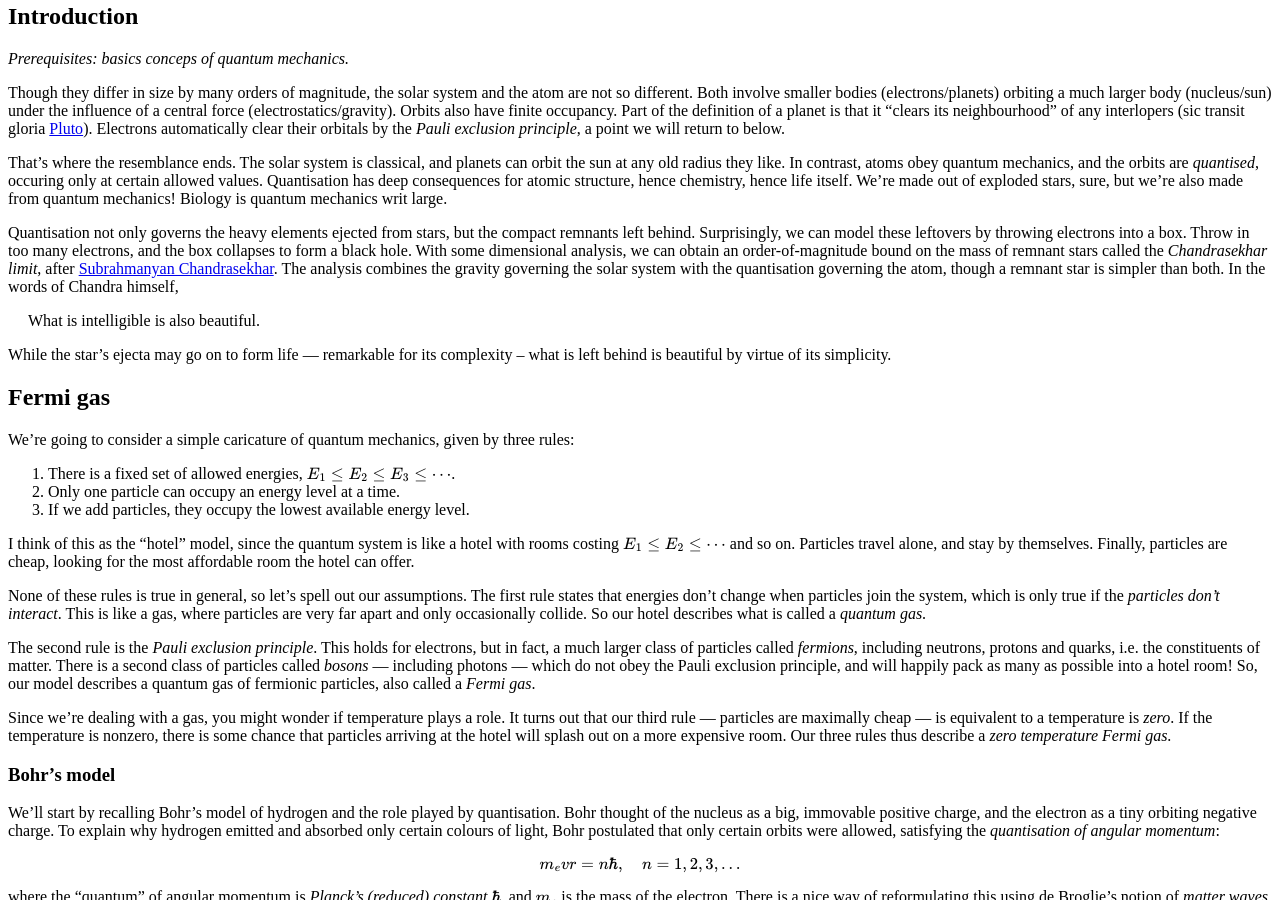
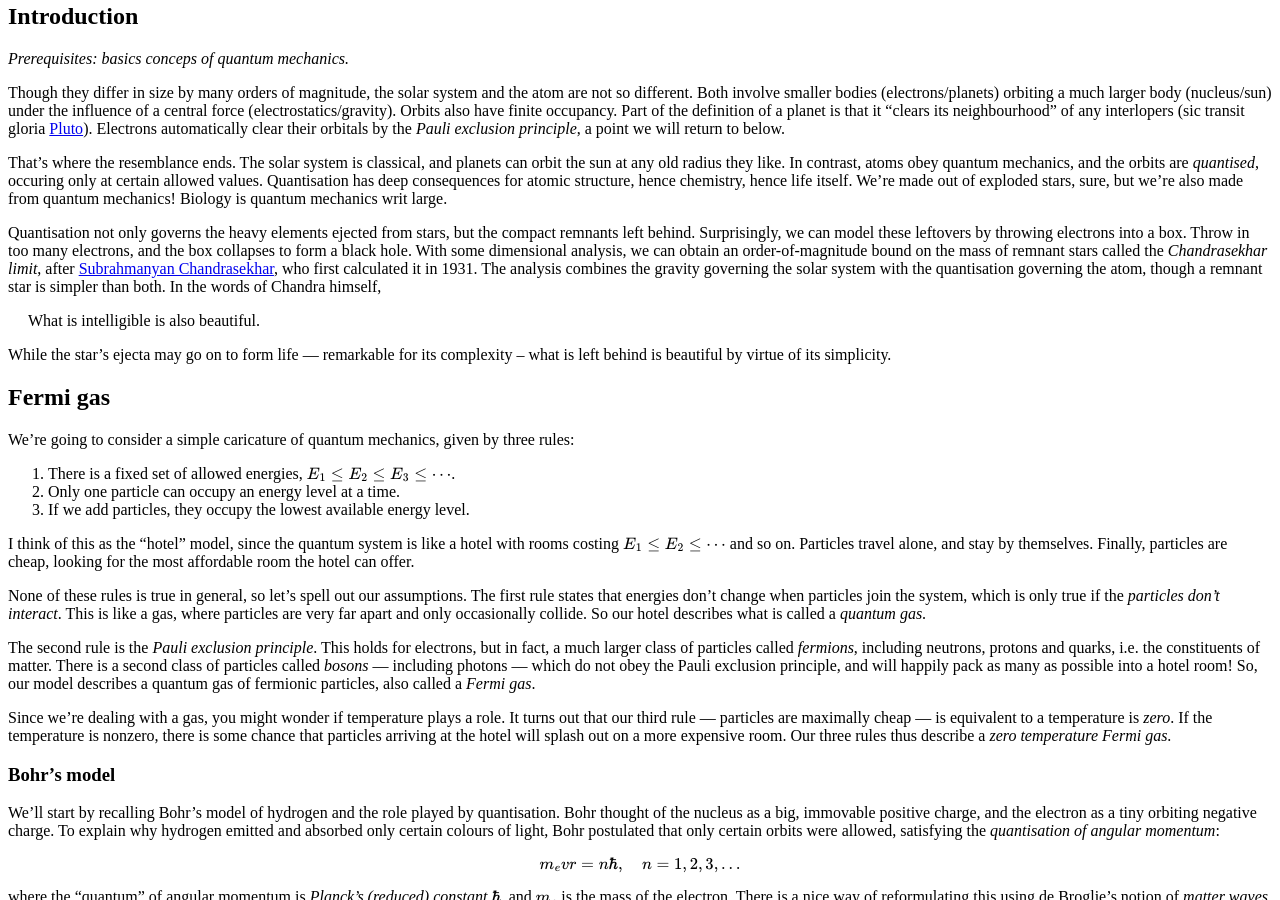
Before and after one commit to hapax/hapax.github.io, a Jekyll site: the page built from assets/chandra.md, in a window 1280 px wide and 900 px high, scrolled down 814 px. Built offline with Jekyll 4.4.1, drawn with Linux system fonts in a browser that asks for light colours; our own code applies the rules of GitHub Pages for plain Markdown files; formulas are drawn with MathJax 3; a script that is not in the unit is left out.

Commit message:
Update chandra.md

```diff
--- a/assets/chandra.md
+++ b/assets/chandra.md
@@ -59,7 +59,8 @@ Surprisingly, we can model these leftovers by throwing electrons into a box.
 Throw in too many electrons, and the box collapses to form a black hole.
 With some dimensional analysis, we can obtain an order-of-magnitude
 bound on the mass of remnant stars called the *Chandrasekhar limit*, after
-[Subrahmanyan Chandrasekhar](https://en.wikipedia.org/wiki/Subrahmanyan_Chandrasekhar).
+[Subrahmanyan Chandrasekhar](https://en.wikipedia.org/wiki/Subrahmanyan_Chandrasekhar),
+who first calculated it in 1931.
 The analysis combines the gravity governing the solar
 system with the quantisation governing the atom, though a remnant star
 is simpler than both.
```
